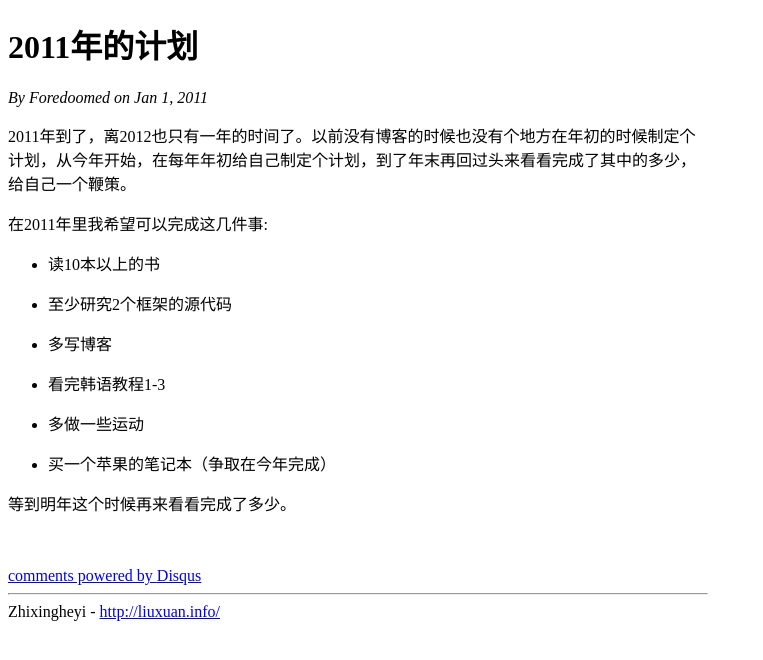
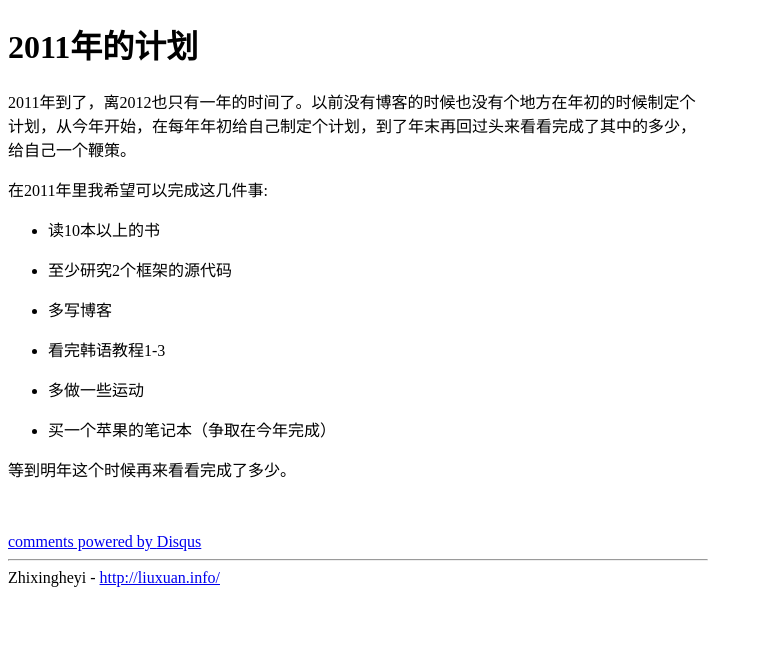
Before and after one commit to Foredoomed/foredoomed.org, a Jekyll site: the page built from _posts/2011-01-01-plans-for-2011.markdown, in a window 1280 px wide. Shown: the top 660 px of the page, without its empty margins (0-763 px from the left). Built offline with Jekyll 4.4.1, drawn with Linux system fonts in a browser that asks for light colours; comment, search, counter and statistics services are not loaded.

Commit message:
Update post layout

```diff
--- a/_layouts/post.html
+++ b/_layouts/post.html
@@ -3,8 +3,6 @@ layout: default
 ---
 
 <h1>{{ page.title }}</h1>
-
-<em>By Foredoomed on <time date="{{ page.date }}">{{ page.date | date: "%b %e, %Y" }}</time></em>
 
 {{ content }}
 
```
